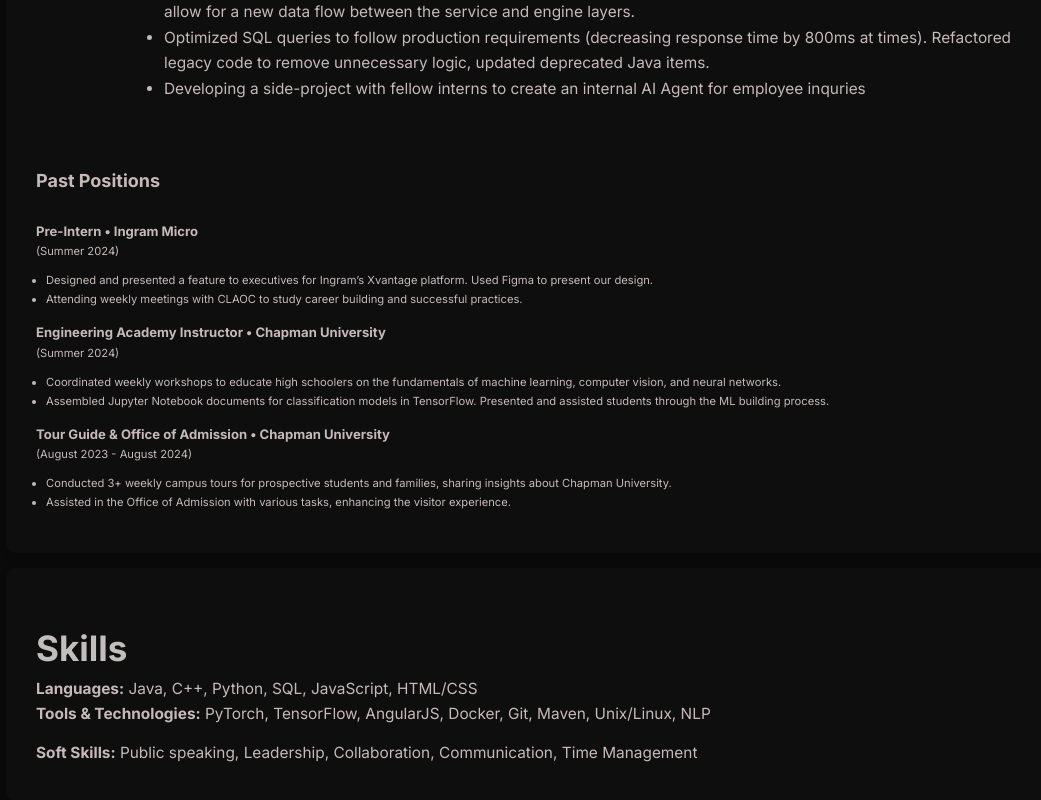
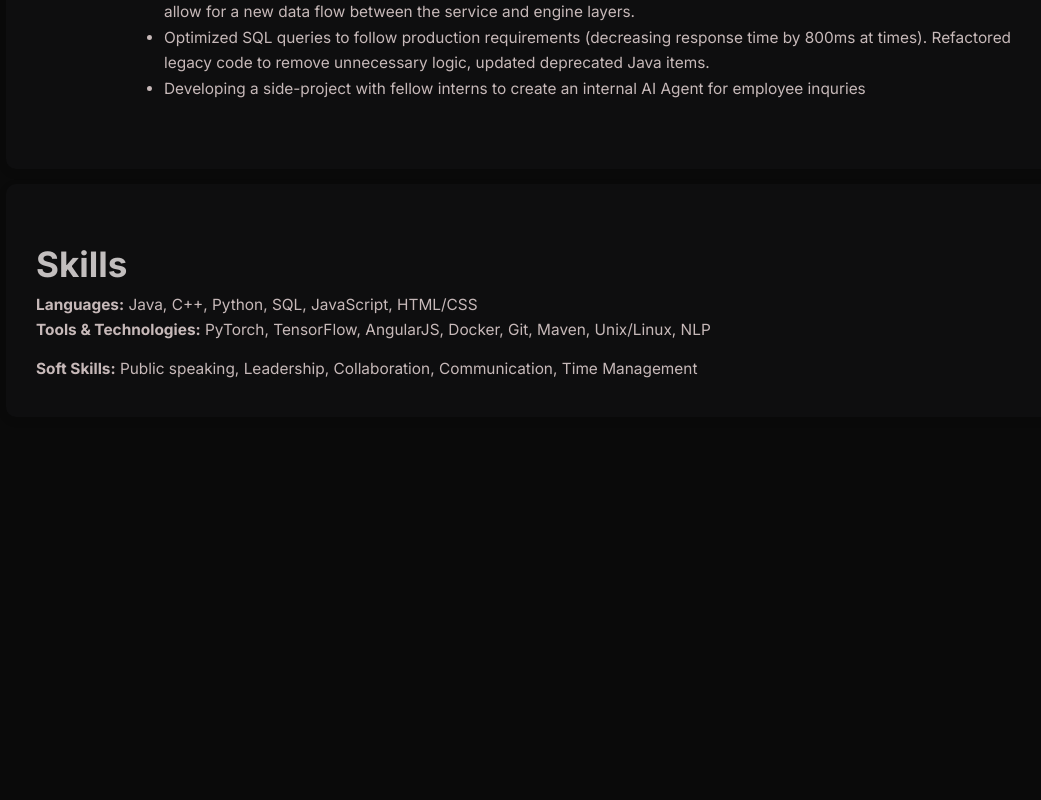
Before and after one commit to andrewbahsoun/web, an Angular app: page / in a window 1280 px wide. Shown: the part 1555-2355 px from the top of the page, without its empty margins (104-1145 px from the left). After the commit the page ends 1987 px from the top, so only its background shows below. Built offline with nearby package versions, Linux system fonts and the light colour scheme.

Commit message:
removed prev positios

```diff
--- a/src/app/pages/home/home.component.html
+++ b/src/app/pages/home/home.component.html
@@ -70,34 +70,9 @@
             </ul>
           </div>
         </div>
-          <h3>Past Positions</h3>
-        <div class = "past positions">
-        <h3>Pre-Intern • Ingram Micro</h3>
-        (Summer 2024)
-        <ul>
-          <li>Designed and presented a feature to executives for Ingram’s Xvantage platform. Used Figma to present our design.</li>
-          <li>Attending weekly meetings with CLAOC to study career building and successful practices.</li>
-        </ul>
-        <h3>Engineering Academy Instructor • Chapman University</h3>
-        (Summer 2024)
-        <ul>
-          <li>
-            Coordinated weekly workshops to educate high schoolers on the fundamentals of machine learning,
-            computer vision, and neural networks.
-          </li>
-          <li>
-            Assembled Jupyter Notebook documents for classification models in TensorFlow. Presented and assisted
-            students through the ML building process.
-          </li>
-        </ul>
-        <h3>Tour Guide & Office of Admission • Chapman University</h3>
-        (August 2023 - August 2024)
-        <ul>
-          <li>Conducted 3+ weekly campus tours for prospective students and families, sharing insights about Chapman University.</li>
-          <li>Assisted in the Office of Admission with various tasks, enhancing the visitor experience.</li>
-        </ul>
+
       </div>
-      </div>
+
     </section>
 
     <section id="skills">
```
